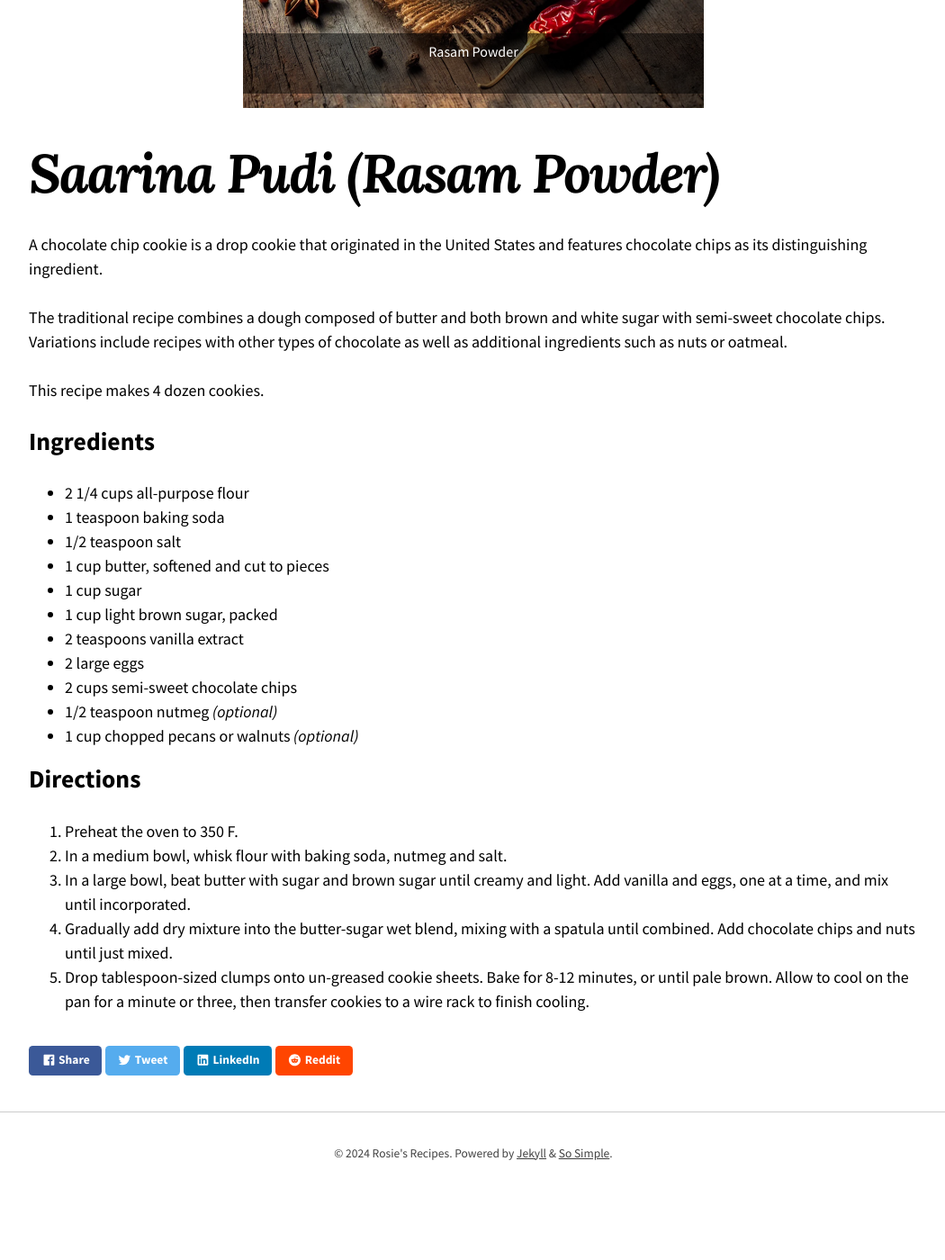
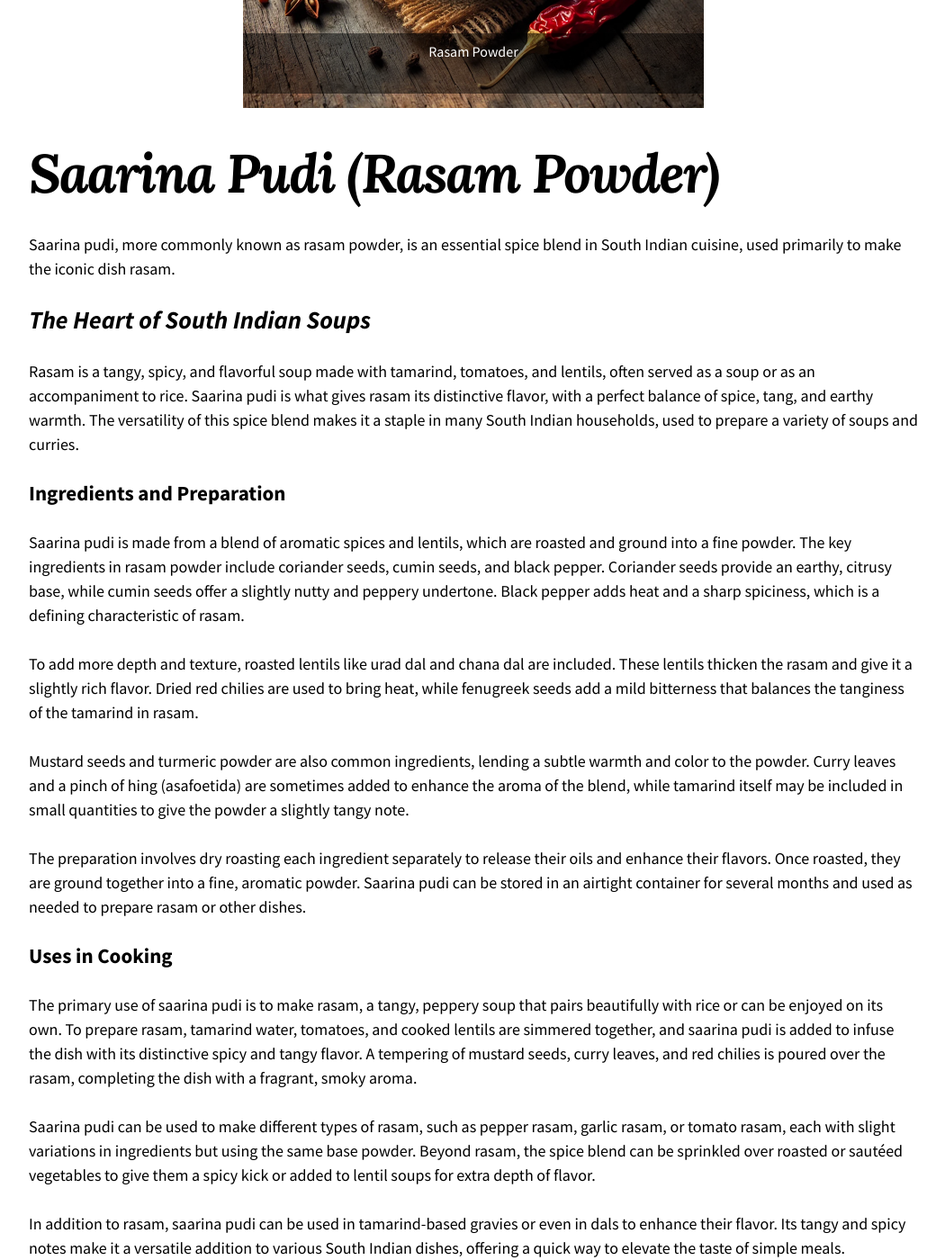
Before and after one commit to chai-nadig/rosie-recipes, a Jekyll site: the page built from _pudi/saarina-pudi.md, in a window 1280 px wide and 1400 px high, scrolled down 625 px. Shown: the whole window at 90% size, without its empty margins (114-1164 px from the left). Built offline with Jekyll 4.4.1, drawn with Linux system fonts in a browser that asks for light colours; nearby versions of some CDN libraries; before the commit the page ends 1989 px from its top, so only the background shows below that; some of the changed text lies outside the part shown.

Commit message:
updating pudis

```diff
--- a/_pudi/saarina-pudi.md
+++ b/_pudi/saarina-pudi.md
@@ -6,30 +6,30 @@ image:
   caption: "Rasam Powder"
 ---
 
-A chocolate chip cookie is a drop cookie that originated in the United States and features chocolate chips as its distinguishing ingredient.
+Saarina pudi, more commonly known as rasam powder, is an essential spice blend in South Indian cuisine, used primarily to make the iconic dish rasam.
 
-The traditional recipe combines a dough composed of butter and both brown and white sugar with semi-sweet chocolate chips. Variations include recipes with other types of chocolate as well as additional ingredients such as nuts or oatmeal.
+## _The Heart of South Indian Soups_
 
-This recipe makes 4 dozen cookies.
+Rasam is a tangy, spicy, and flavorful soup made with tamarind, tomatoes, and lentils, often served as a soup or as an accompaniment to rice. Saarina pudi is what gives rasam its distinctive flavor, with a perfect balance of spice, tang, and earthy warmth. The versatility of this spice blend makes it a staple in many South Indian households, used to prepare a variety of soups and curries.
 
-## Ingredients
+### Ingredients and Preparation
 
-- 2 1/4 cups all-purpose flour
-- 1 teaspoon baking soda
-- 1/2 teaspoon salt
-- 1 cup butter, softened and cut to pieces
-- 1 cup sugar
-- 1 cup light brown sugar, packed
-- 2 teaspoons vanilla extract
-- 2 large eggs
-- 2 cups semi-sweet chocolate chips
-- 1/2 teaspoon nutmeg _(optional)_
-- 1 cup chopped pecans or walnuts _(optional)_
+Saarina pudi is made from a blend of aromatic spices and lentils, which are roasted and ground into a fine powder. The key ingredients in rasam powder include coriander seeds, cumin seeds, and black pepper. Coriander seeds provide an earthy, citrusy base, while cumin seeds offer a slightly nutty and peppery undertone. Black pepper adds heat and a sharp spiciness, which is a defining characteristic of rasam.
 
-## Directions
+To add more depth and texture, roasted lentils like urad dal and chana dal are included. These lentils thicken the rasam and give it a slightly rich flavor. Dried red chilies are used to bring heat, while fenugreek seeds add a mild bitterness that balances the tanginess of the tamarind in rasam.
 
-1. Preheat the oven to 350 F.
-2. In a medium bowl, whisk flour with baking soda, nutmeg and salt.
-3. In a large bowl, beat butter with sugar and brown sugar until creamy and light. Add vanilla and eggs, one at a time, and mix until incorporated.
-4. Gradually add dry mixture into the butter-sugar wet blend, mixing with a spatula until combined. Add chocolate chips and nuts until just mixed.
-5. Drop tablespoon-sized clumps onto un-greased cookie sheets. Bake for 8-12 minutes, or until pale brown. Allow to cool on the pan for a minute or three, then transfer cookies to a wire rack to finish cooling.
+Mustard seeds and turmeric powder are also common ingredients, lending a subtle warmth and color to the powder. Curry leaves and a pinch of hing (asafoetida) are sometimes added to enhance the aroma of the blend, while tamarind itself may be included in small quantities to give the powder a slightly tangy note.
+
+The preparation involves dry roasting each ingredient separately to release their oils and enhance their flavors. Once roasted, they are ground together into a fine, aromatic powder. Saarina pudi can be stored in an airtight container for several months and used as needed to prepare rasam or other dishes.
+
+### Uses in Cooking
+
+The primary use of saarina pudi is to make rasam, a tangy, peppery soup that pairs beautifully with rice or can be enjoyed on its own. To prepare rasam, tamarind water, tomatoes, and cooked lentils are simmered together, and saarina pudi is added to infuse the dish with its distinctive spicy and tangy flavor. A tempering of mustard seeds, curry leaves, and red chilies is poured over the rasam, completing the dish with a fragrant, smoky aroma.
+
+Saarina pudi can be used to make different types of rasam, such as pepper rasam, garlic rasam, or tomato rasam, each with slight variations in ingredients but using the same base powder. Beyond rasam, the spice blend can be sprinkled over roasted or sautéed vegetables to give them a spicy kick or added to lentil soups for extra depth of flavor.
+
+In addition to rasam, saarina pudi can be used in tamarind-based gravies or even in dals to enhance their flavor. Its tangy and spicy notes make it a versatile addition to various South Indian dishes, offering a quick way to elevate the taste of simple meals.
+
+### Conclusion
+
+Saarina pudi, or rasam powder, is the soul of the beloved South Indian dish rasam. Made from a fragrant blend of roasted spices and lentils, it brings a perfect balance of tang, spice, and warmth to this iconic soup. Whether you're preparing a traditional rasam, adding it to lentils, or using it to season vegetables, saarina pudi is an indispensable spice blend that brings the rich flavors of South Indian cuisine to life.
```
Also changed, not shown: _pudi/palyada-pudi.md (+17 -21 lines), _pudi/puliyogare-pudi.md (+19 -21 lines).
